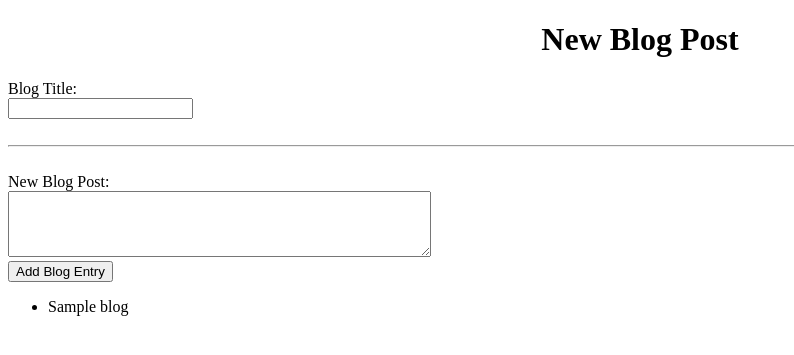
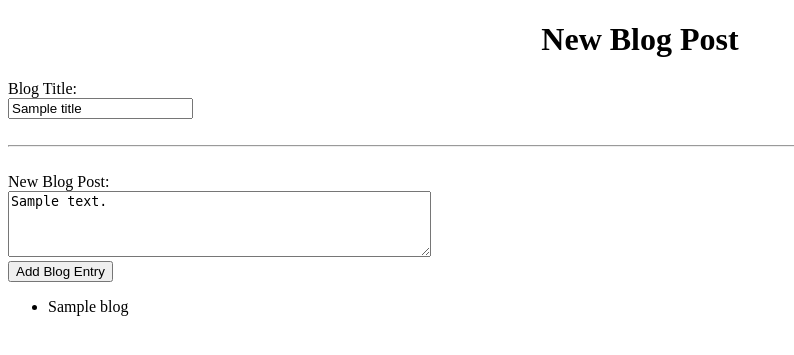
Before and after one commit to jakebright/build-a-blog, a Flask app: template templates/newpost.html in a window 1280 px wide. Shown: the part 26-381 px from the top of the page, without its empty margins (0-794 px from the left). Run offline with Flask 2, Linux system fonts and the light colour scheme; the template is opened without the code that fills it: most values are stand-ins (such as "Sample title", 1, 10 or a date in 2020); data that the repository does not hold is empty.

Commit message:
now it is done.

```diff
--- a/main.py
+++ b/main.py
@@ -59,7 +59,7 @@ def display_all_posts():
         if has_errors == True:
 
             return render_template('newpost.html', title_error=title_error,
-                body_error=body_error)      #, form=request.form
+                body_error=body_error, form=request.form, title=title, body=body)      #, form=request.form
 
         blog = Blog(request.form['title'], request.form['body'])
         db.session.add(blog)
--- a/templates/newpost.html
+++ b/templates/newpost.html
@@ -8,7 +8,7 @@
         <label>
             Blog Title:
         </br>
-            <input id='title' type='text' name='title' />
+            <input id='title' type='text' name='title' value='{{title}}' />
             <span class='error'>{{title_error}}</span>
         </label>
 </br>
@@ -18,7 +18,7 @@
     <label>
         New Blog Post:
     </br>
-        <textarea rows='4' cols='50' id='body' type='text' name='body'></textarea>
+        <textarea rows='4' cols='50' id='body' type='text' name='body'>{{body}}</textarea>
         <span class='error'>{{body_error}}</span>
     </br>
         <input type='submit' value='Add Blog Entry' />
```
